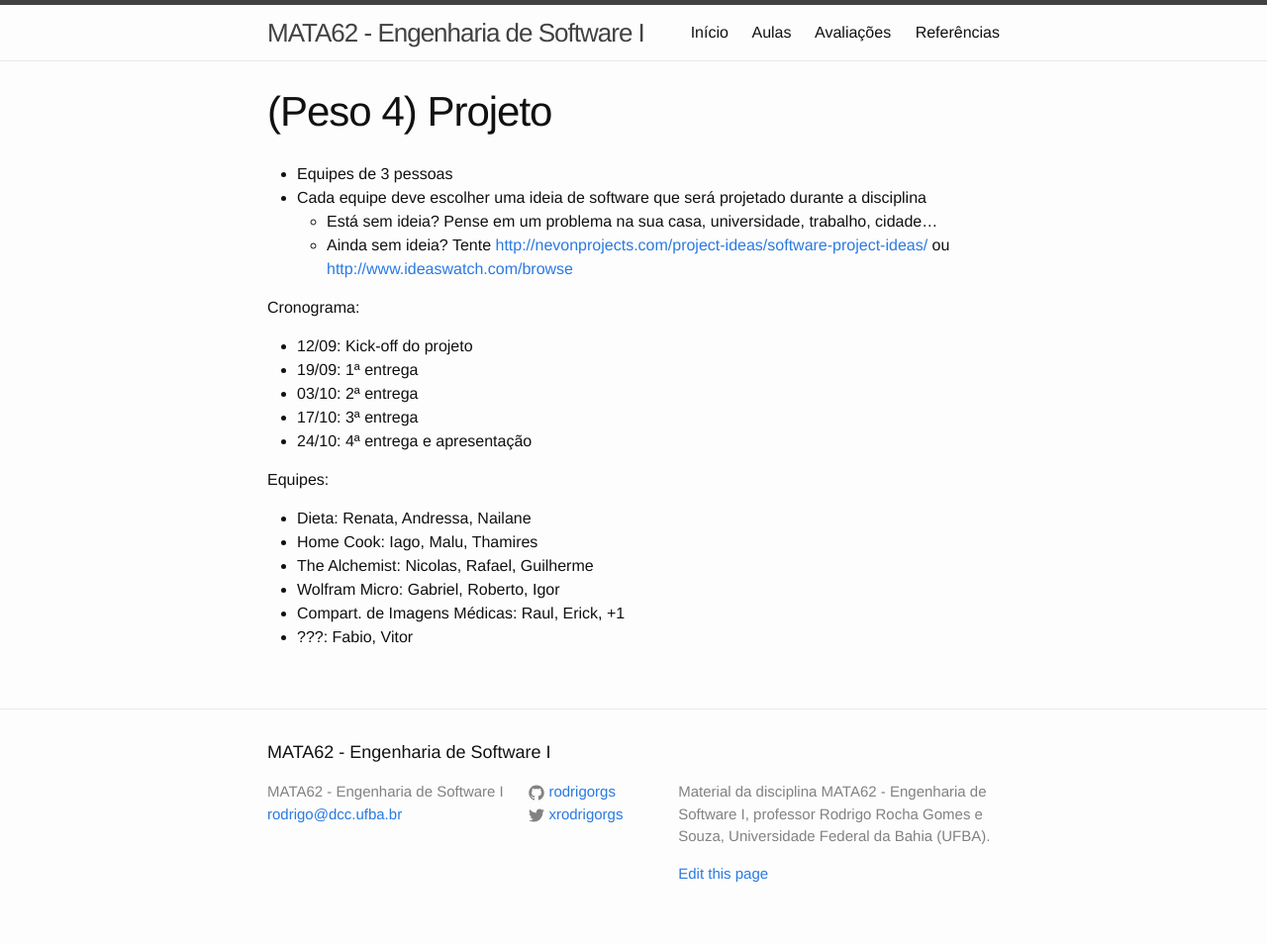
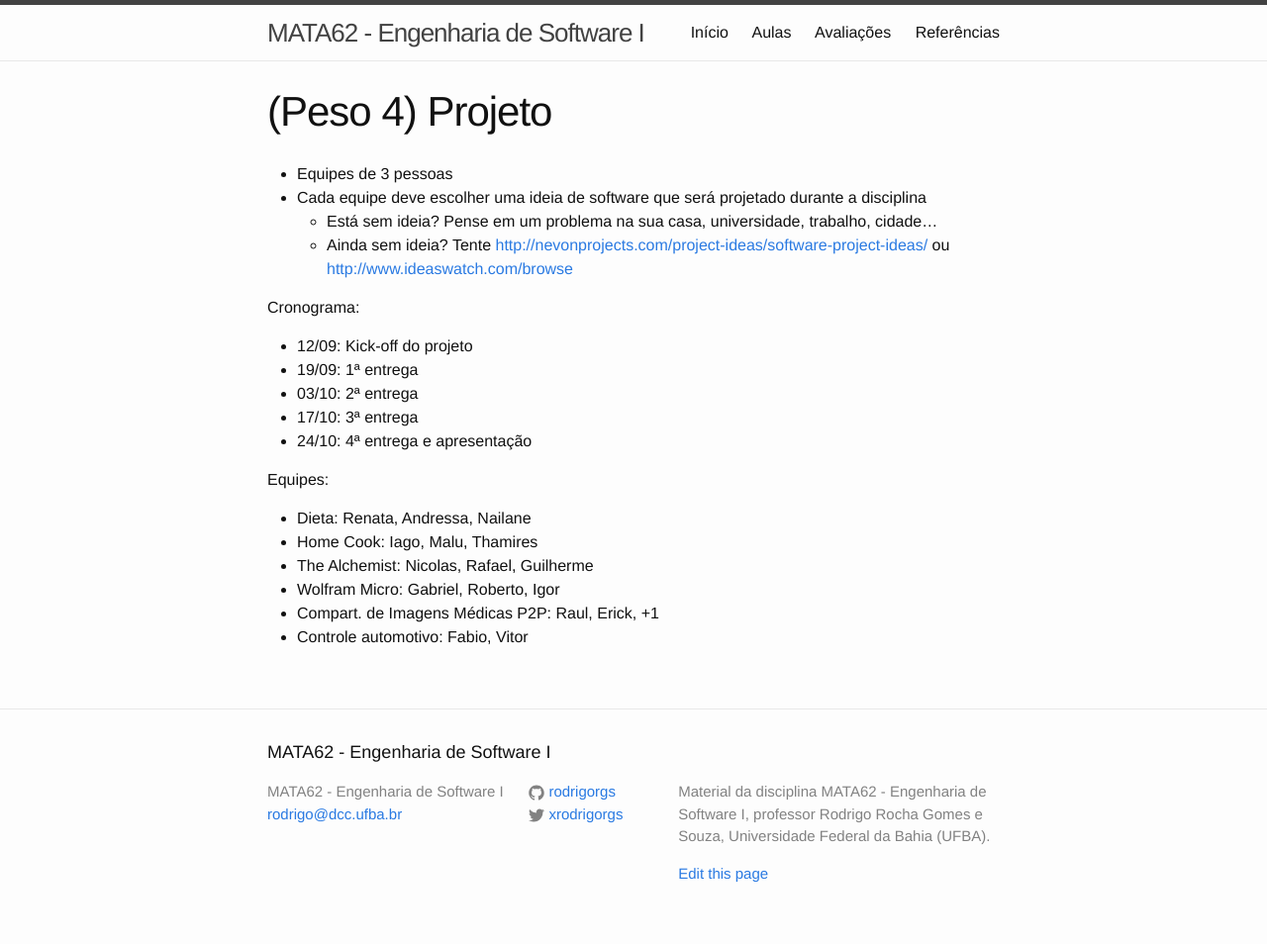
Before and after one commit to rodrigorgs/mata62-20161, a Jekyll site: the page built from ava-projeto.md, in a window 1280 px wide. Shown: the whole page at 99% size. Built offline with Jekyll 4.4.1, drawn with Linux system fonts in a browser that asks for light colours.

Commit message:
Atualiza temas.

```diff
--- a/ava-projeto.md
+++ b/ava-projeto.md
@@ -24,5 +24,5 @@ Equipes:
 - Home Cook: Iago, Malu, Thamires
 - The Alchemist: Nicolas, Rafael, Guilherme
 - Wolfram Micro: Gabriel, Roberto, Igor
-- Compart. de Imagens Médicas: Raul, Erick, +1
-- ???: Fabio, Vitor
+- Compart. de Imagens Médicas P2P: Raul, Erick, +1
+- Controle automotivo: Fabio, Vitor
```
